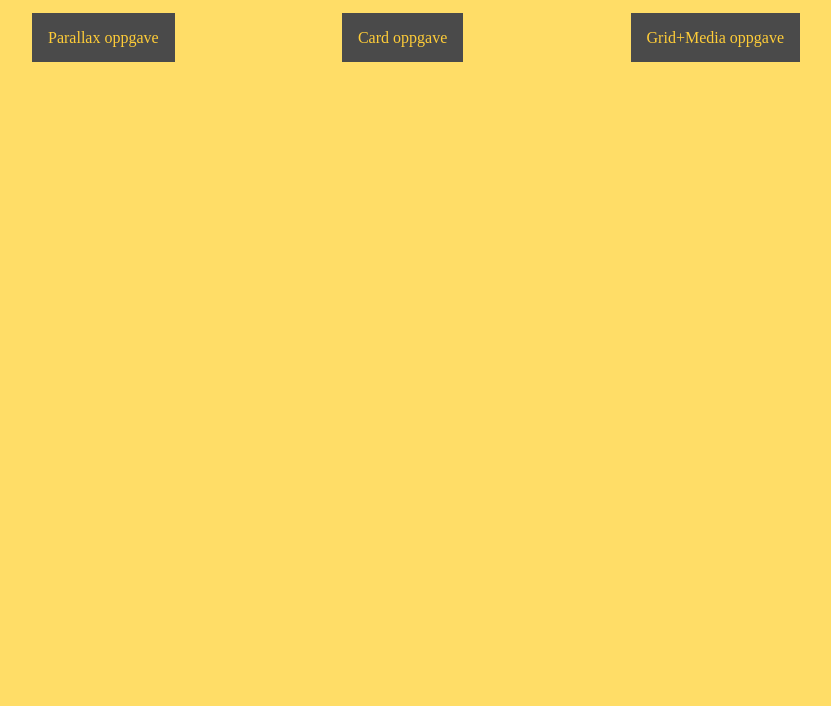
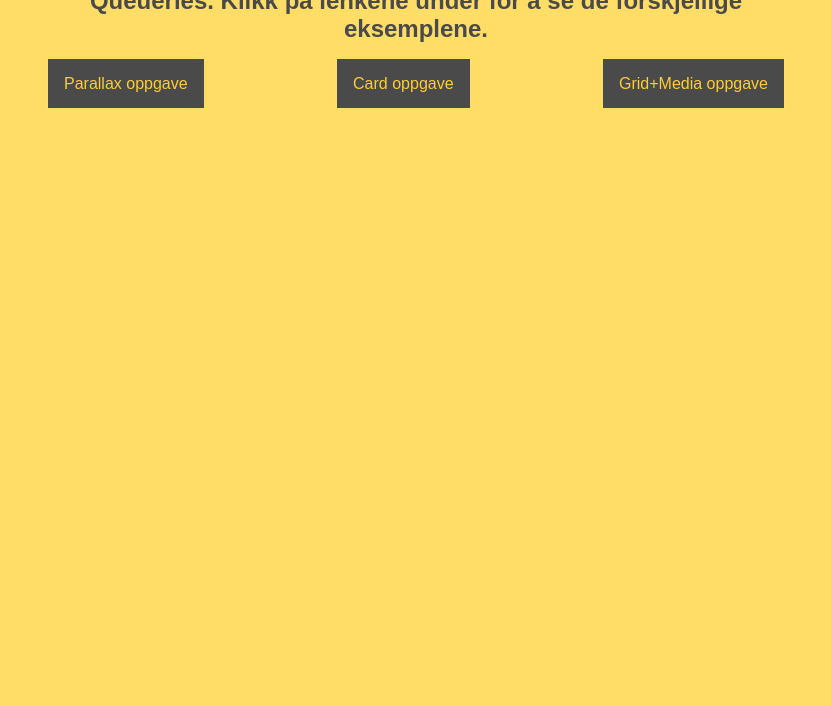
Before and after one commit to RedDragonling/ukeoppgave-3, a plain HTML site: page index.html in a window 1280 px wide. Shown: the part 94-800 px from the top of the page, without its empty margins (224-1055 px from the left). Drawn offline with Linux system fonts and the light colour scheme.

Commit message:
Updated styling

```diff
--- a/style.css
+++ b/style.css
@@ -7,10 +7,19 @@
   --font-color-link: #FFCD38;
   --shadow: #000;
 }
+
+@import url('https://fonts.googleapis.com/css2?family=Reddit+Sans:ital,wght@0,200..900;1,200..900&display=swap');
+
 * {
   margin: 0;
   padding: 0;
   box-sizing: border-box;
+}
+
+body {
+  font-family: "Reddit Sans", sans-serif;
+  font-optical-sizing: auto;
+  font-style: normal;
 }
 
 .index {
@@ -22,6 +31,7 @@
     max-width: 60vw;
     min-width: 600px;
     text-align: center;
+    padding: 1em;
     ul {
       margin: 2em auto;
       display: flex;
@@ -40,5 +50,12 @@
         }
       }
     }
+    @media (width <= 600px) {
+      ul {
+        height: 10em;
+        flex-direction: column;
+        align-items: center;
+      }
+    }
   }
 }
```
Also changed, not shown: card.html (+8 -0 lines), media.html (+16 -0 lines), parallax.html (+11 -0 lines).
